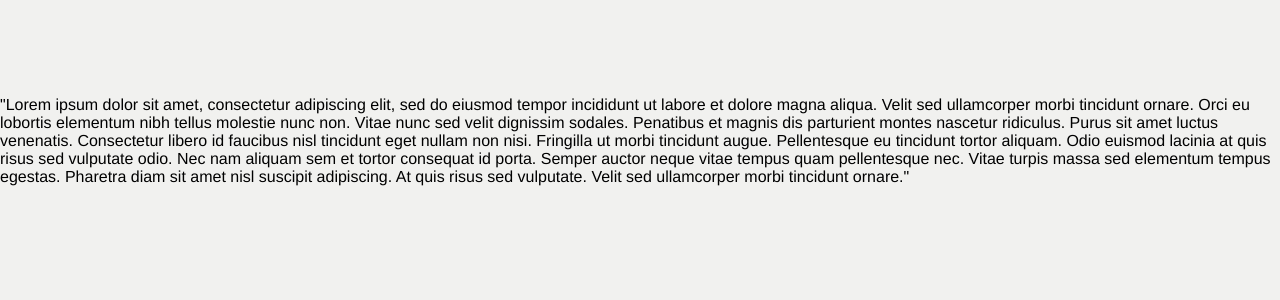
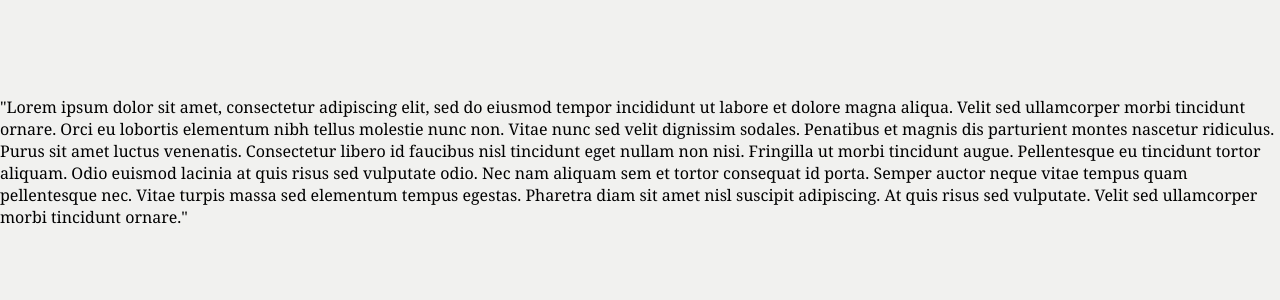
Before and after one commit to izzy1090/edie-templeton-design, a React (Create React App) app: page / in a window 1280 px wide. Shown: the top 300 px of the page. Built offline with nearby package versions, Linux system fonts and the light colour scheme.

Commit message:
Added logo copy, swapped out font family and altered site copy size

```diff
--- a/src/components/navMenu.js
+++ b/src/components/navMenu.js
@@ -77,12 +77,19 @@ function NavMenu( { menuItems } ){
     return <>
         <div className={isNavOpen ? 'mobileMenuIntro' : 'mobileMenuExit'}>
             <Logo className="logo" id="mobileLogo"
-                style={isNavOpen ? {display: 'none'}: null}
-                onClick={handleOpenCloseMenu} />
+                style={isNavOpen ? {display: 'none'}: {cursor: 'pointer'}}
+                onClick={handleOpenCloseMenu}/>
             {isNavOpen ? <div className="mobileMenu">{mobileActiveMenu}</div> : null}
         </div>
         <div className="desktopMenu">
+            <div className="logoContainer">
             <Logo className="logo"/>
+            <div className="logoCopy">
+                <span>Edie</span>
+                <span>Templeton</span>
+                <span>Design</span>
+            </div>
+            </div>
             <div className="menuItemContainer menuItems">{renderedMenuItems}</div>
         </div>
     </>
--- a/src/styles/gallery.css
+++ b/src/styles/gallery.css
@@ -31,6 +31,7 @@
     display: flex;
     align-items: center;
     flex-direction: column;
+    padding-right: 1.5%;
 }
 
 .imagesSpreadColumn2  {
--- a/src/styles/index.css
+++ b/src/styles/index.css
@@ -6,5 +6,5 @@
 
 body {
     background-color: #F1F1EF;
-    font-family: 'HelveticaNeue-Light', 'Helvetica Neue Light', 'Helvetica Neue', Helvetica, Arial, 'Lucida Grande', sans-serif;
+    font-family: Cambria, Cochin, Georgia, Times, 'Times New Roman', serif;
 }
--- a/src/styles/navMenu.css
+++ b/src/styles/navMenu.css
@@ -1,6 +1,28 @@
+.logoContainer {
+    display: flex;
+    flex-direction: row;
+    align-items: center;
+}
+
 .logo {
     width: 4.5em;
     height: 4.5em;
+    flex-shrink: 0;
+    fill: #F1F1EF;
+}
+
+.logoCopy {
+    display: flex;
+    flex-direction: row;
+    font-family: Cambria, Cochin, Georgia, Times, 'Times New Roman', serif;
+    font-size: 1.8rem;
+    padding-left: 15px;
+    flex-shrink: 1;
+    color: rgba(50, 50, 50, 50);
+}
+
+.logoCopy > span {
+    padding-right: 5px;
 }
 
 #mobileLogo {
@@ -84,7 +106,7 @@
     flex-direction: row;
     justify-content: space-between;
     align-items: center;
-    padding: 1.5rem 5rem 0 5rem;
+    padding: 1.5rem 2rem 0 2rem;
     opacity: 0;
 }
 
@@ -95,8 +117,10 @@
 
 .menuItems > div {
     text-decoration: none;
-    font-size: 1.3rem;
-    color: rgba(0, 0, 0, 0.704);
+    font-size: 25px;
+    font-weight: 100;
+    color: rgba(50, 50, 50, 50);
+    /* color: rgba(0, 0, 0, 0.704); */
     position: relative; /* Ensure proper positioning of ::after pseudo-element */
     cursor: pointer;
     width: fit-content;
@@ -183,7 +207,9 @@
 @media only screen and (min-width: 768px) {}
 
 /* Extra large devices (large laptops and desktops, 1000px and up) */
-@media only screen and (min-width: 1000px) {}
+@media only screen and (min-width: 1000px) {
+
+}
 
 /* Extra large devices (large laptops and desktops, 1500px and up) */
 @media only screen and (min-width: 1500px) {}
```
Also changed, not shown: src/assets/Mark.svg.
